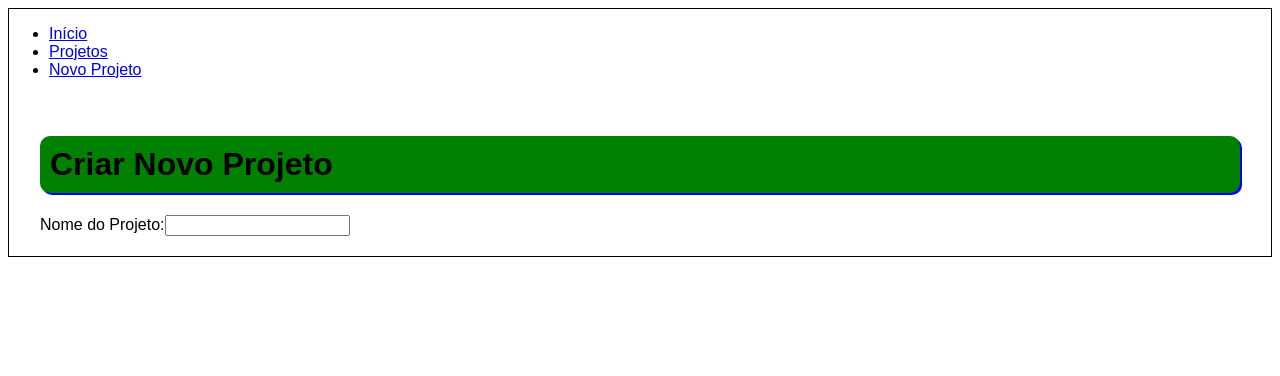
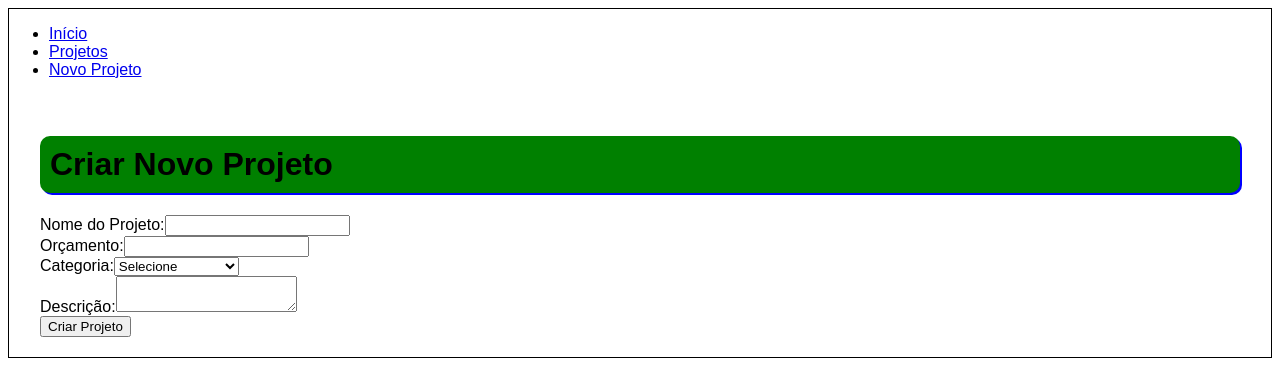
Before and after one commit to AlmaNegr/Gerenciador-de-projetos, a React (Create React App) app: page /newproject in a window 1280 px wide. Shown: the top 376 px of the page. Built offline with nearby package versions, Linux system fonts and the light colour scheme.

Commit message:
Nem sei qual nome dar

```diff
--- a/src/components/pages/NewProject.jsx
+++ b/src/components/pages/NewProject.jsx
@@ -1,30 +1,30 @@
-import { useState } from "react"
+import { useNavigate } from 'react-router-dom'
+import ProjectForm from '../project/ProjectForm'
 
 function NewProject() {
-    const [project, setProject] = useState({name: '',
-        budget: '',
-        category: '',
-        description: ''
-    })
+    const navigate = useNavigate()
 
-    function handleChange(e) {
-        setProject({ ...project, [e.target.name]: e.target.value})
+    function createPost(project) {
+        // Pega os projetos que já estão no localStorage ou cria uma lista vazia
+        const storedProjects = JSON.parse(localStorage.getItem('projects')) || []
+
+        // Dá um id único ao projeto
+        project.id = Date.now()
+
+        // Adiciona o projeto novo na lista
+        storedProjects.push(project)
+
+        // Salva a lista atualizada no localStorage
+        localStorage.setItem('projects', JSON.stringify(storedProjects))
+
+        // Redireciona para a página de listagem
+        navigate('/projects')
     }
 
-    function handleSubmit(e) {
-        e.preventDefault()
-        console.log('Projeto enviado', project)
-    }
-    return(
+    return (
         <div>
             <h1>Criar Novo Projeto</h1>
-            <form onSubmit={handleSubmit}>
-                <div>
-                    <label>Nome do Projeto:</label>
-                    <input type="text" name="name" onChange={handleChange} />
-                </div>
-
-            </form>
+            <ProjectForm handleSubmit={createPost} btnText="Criar Projeto" />
         </div>
     )
 }
--- a/src/components/pages/Projects.jsx
+++ b/src/components/pages/Projects.jsx
@@ -1,6 +1,32 @@
+import { useEffect, useState } from "react"
+
 function Projects() {
-    return(
-        <h1>Todos os Projetos</h1>
+    const [projects, setProjects] = useState([])
+
+    useEffect(() => {
+        // Carrega os projetos do localStorage quando o componente monta
+        const storedProjects = JSON.parse(localStorage.getItem('projects')) || []
+        setProjects(storedProjects)
+    }, [])
+
+    return (
+        <div>
+            <h1>Projetos Criados</h1>
+            {projects.length === 0 ? (
+                <p>Nenhum projeto criado ainda.</p>
+            ) : (
+                <ul>
+                    {projects.map((project) => (
+                        <li key={project.id}>
+                            <h3>{project.name}</h3>
+                            <p>Orçamento: R$ {project.budget}</p>
+                            <p>Categoria: {project.category}</p>
+                            <p>Descrição: {project.description}</p>
+                        </li>
+                    ))}
+                </ul>
+            )}
+        </div>
     )
 }
 
--- a/src/components/project/ProjectForm.jsx
+++ b/src/components/project/ProjectForm.jsx
@@ -0,0 +1,50 @@
+import { useState } from "react"
+
+function ProjectForm({ handleSubmit, btnText }) {
+    const [project, setProject] = useState({
+        name: '',
+        budget: '',
+        category: '',
+        description: ''
+    })
+
+    function handleChange(e) {
+        setProject({ ...project, [e.target.name]: e.target.value })
+    }
+
+    function submit(e) {
+        e.preventDefault()
+        handleSubmit(project) // envia para o NewProject
+    }
+
+    return (
+        <div>
+            <form onSubmit={submit}>
+                <div>
+                    <label>Nome do Projeto:</label>
+                    <input type="text" name="name" onChange={handleChange} />
+                </div>
+                <div>
+                    <label>Orçamento:</label>
+                    <input type="number" name="budget" onChange={handleChange} />
+                </div>
+                <div>
+                    <label>Categoria:</label>
+                    <select name="category" onChange={handleChange}>
+                        <option value="">Selecione</option>
+                        <option value="infra">Infraestrutura</option>
+                        <option value="dev">Desenvolvimento</option>
+                        <option value="design">Design</option>
+                    </select>
+                </div>
+                <div>
+                    <label>Descrição:</label>
+                    <textarea name="description" onChange={handleChange}></textarea>
+                </div>
+                <button type="submit">{btnText}</button>
+            </form>
+        </div>
+    )
+}
+
+export default ProjectForm
```
